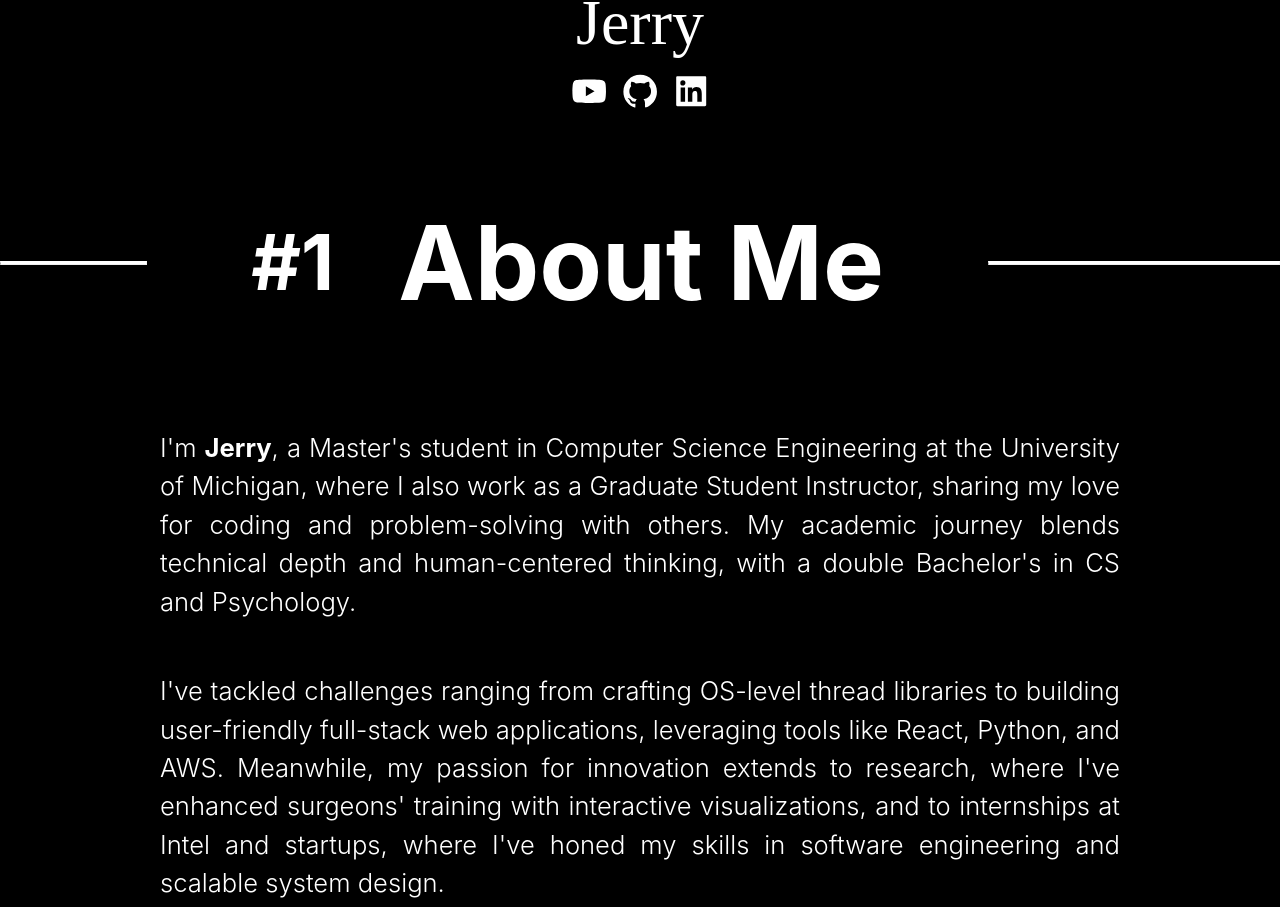
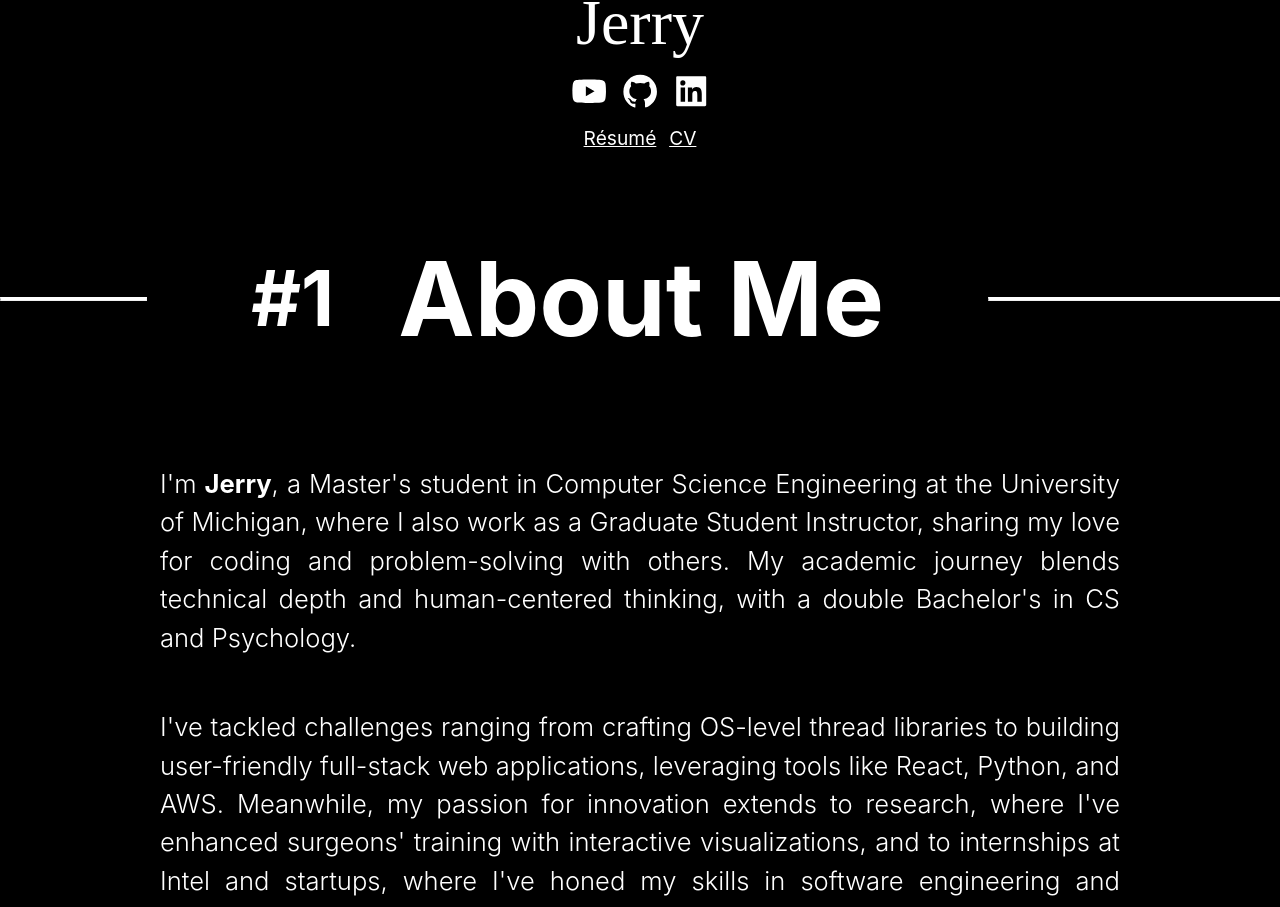
Before and after one commit to zhaojer/zhaojer.github.io, a React (Vite) app: page / in a window 1280 px wide. Shown: the part 894-1801 px from the top of the page. Built offline with nearby package versions, Linux system fonts and the light colour scheme; a web font is replaced by a local one.

Commit message:
Add resumes

```diff
--- a/src/sections/Hero/index.tsx
+++ b/src/sections/Hero/index.tsx
@@ -14,7 +14,7 @@ interface HeroProps {
   scrollToContact: () => void,
 }
 
-const Hero: FC<HeroProps> = ({scrollToAboutMe, scrollToWork, scrollToProject, scrollToTeaching, scrollToContact}) => {
+const Hero: FC<HeroProps> = ({ scrollToAboutMe, scrollToWork, scrollToProject, scrollToTeaching, scrollToContact }) => {
   return (
     <Container>
       <HeroWrapper>
@@ -68,6 +68,14 @@ const Hero: FC<HeroProps> = ({scrollToAboutMe, scrollToWork, scrollToProject, sc
             <LinkedinIcon />
           </a>
         </LinksContainer>
+        <ResumeContainer>
+          <ResumeLink href="/resumes/JerryResume2025.pdf" target="_blank" rel="noopener noreferrer">
+            Résumé
+          </ResumeLink>
+          <ResumeLink href="/resumes/JerryCV2025.pdf" target="_blank" rel="noopener noreferrer">
+            CV
+          </ResumeLink>
+        </ResumeContainer>
       </BarcodeContainer>
     </Container>
   );
@@ -255,3 +263,16 @@ const YoutubeIcon = styled(AiFillYoutube)`
   width: 3vmax;
   height: 3vmax;
 `;
+
+const ResumeContainer = styled.div`
+  font-size: 1.5vmax;
+
+  display: flex;
+  justify-content: center;
+  align-items: center;
+  gap: 1vw;
+`;
+
+const ResumeLink = styled.a`
+  color: white;
+`;
```
Also changed, not shown: 2 other files (tests, documents, lock files or other folders).
